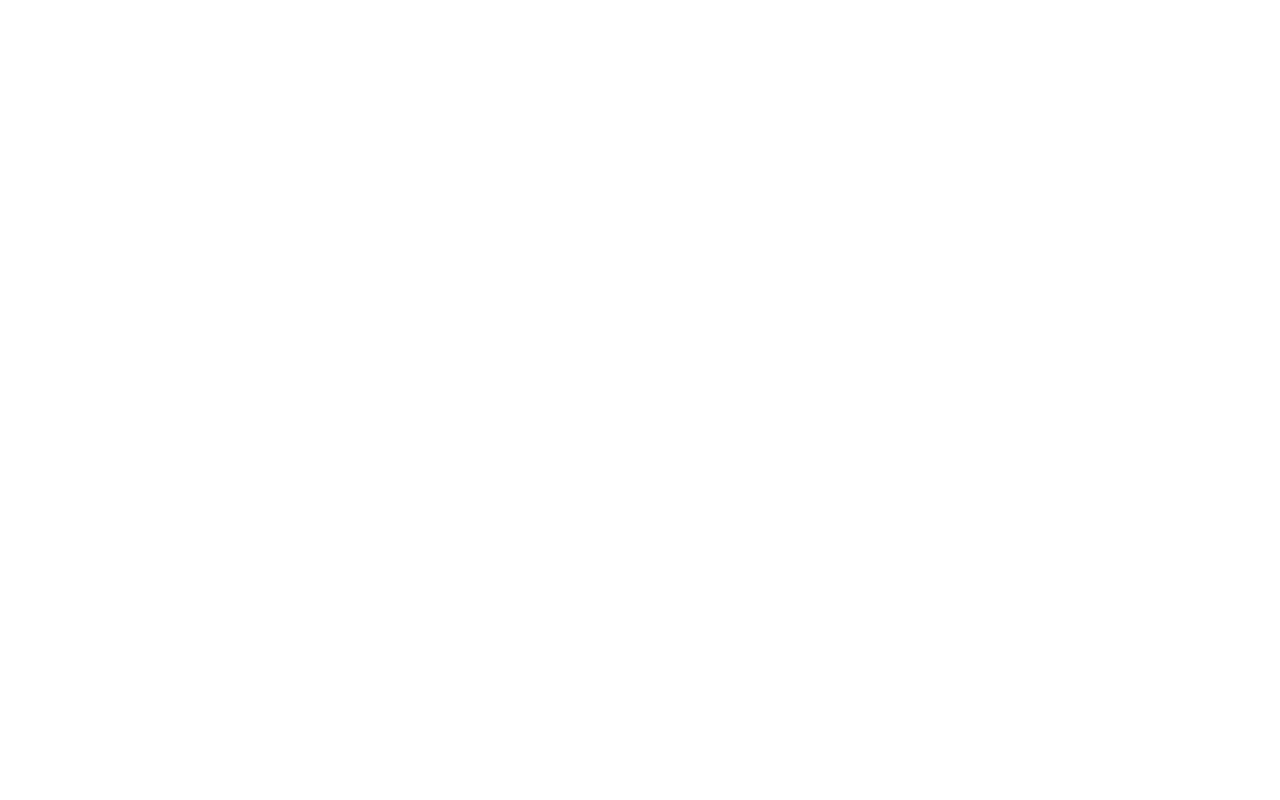
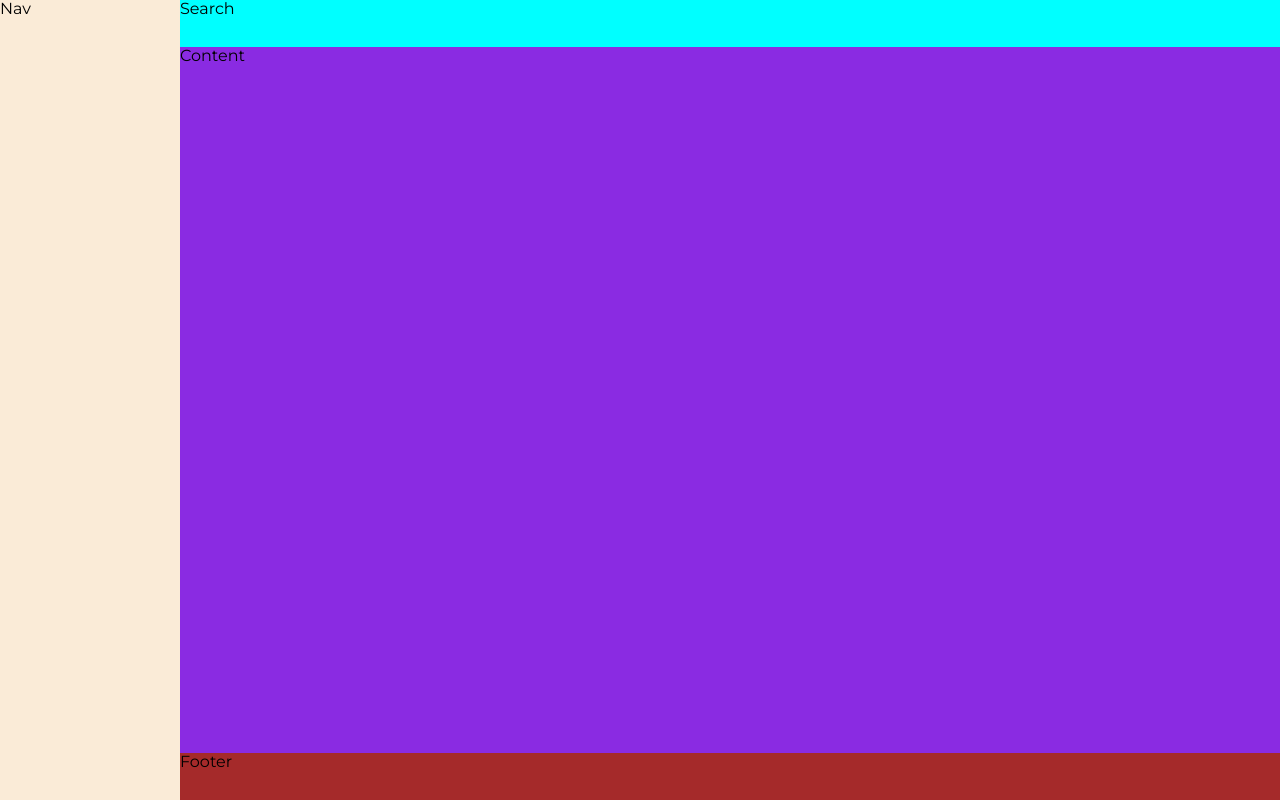
Before and after one commit to alejongo/09-media-queries-adl, a plain HTML site: page index.html in a window 1280 px wide. Drawn offline with Linux system fonts and the light colour scheme.

Commit message:
:zap: Add (Layout Responsive): Add a responsive layout

```diff
--- a/assets/css/style.css
+++ b/assets/css/style.css
@@ -6,3 +6,56 @@ body {
 .monserrat-bold {
   font-weight: 800;
 }
+
+/*Html Styling*/
+
+.main-container {
+  display: grid;
+  grid-template-areas:
+    "navbar"
+    "search-section"
+    "content"
+    "footer";
+  grid-template-rows: 1fr 1fr 15fr 1fr;
+  min-height: 100vh;
+}
+
+nav {
+  background-color: antiquewhite;
+  grid-area: navbar;
+}
+
+.search-section {
+  background-color: aqua;
+  grid-area: search-section;
+}
+
+.content {
+  background-color: blueviolet;
+  grid-area: content;
+}
+
+footer {
+  background-color: brown;
+  grid-area: footer;
+}
+
+/* @Media Queries */
+
+@media (min-width: 576px) {
+  .main-container {
+    display: grid;
+    grid-template-areas:
+      "navbar search-section"
+      "navbar content"
+      "navbar footer";
+    grid-template-rows: 1fr 15fr 1fr;
+    grid-template-columns: minmax(180px, 1fr) 9fr;
+    min-height: 100vh;
+  }
+
+  nav {
+    background-color: antiquewhite;
+    grid-area: navbar;
+  }
+}
--- a/index.html
+++ b/index.html
@@ -14,6 +14,14 @@
 </head>
 
 <body>
+    <div class="main-container">
+        <nav>
+            Nav
+        </nav>
+        <section class="search-section">Search</section>
+        <main class="content">Content</main>
+        <footer>Footer</footer>
+    </div>
 
 </body>
 
```
